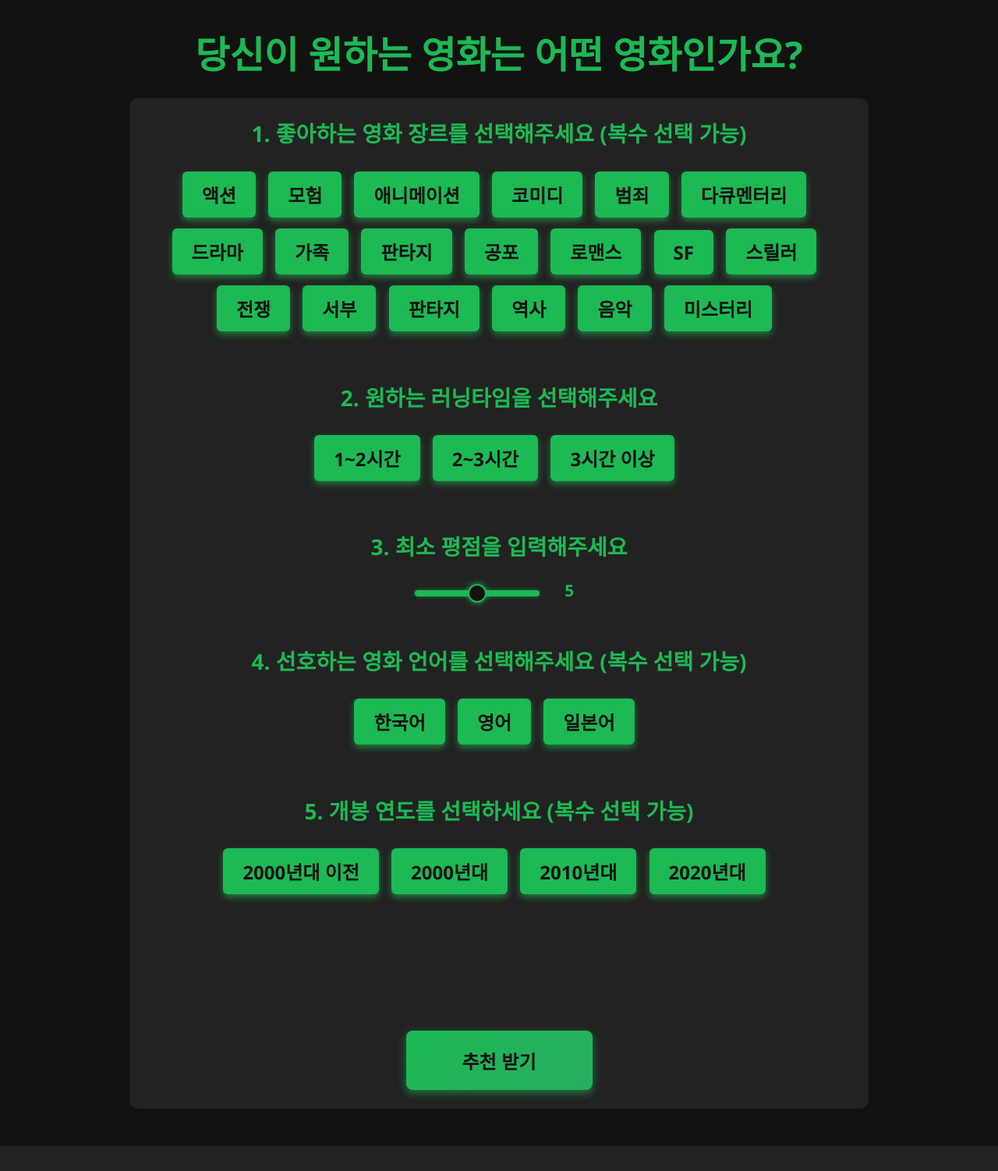
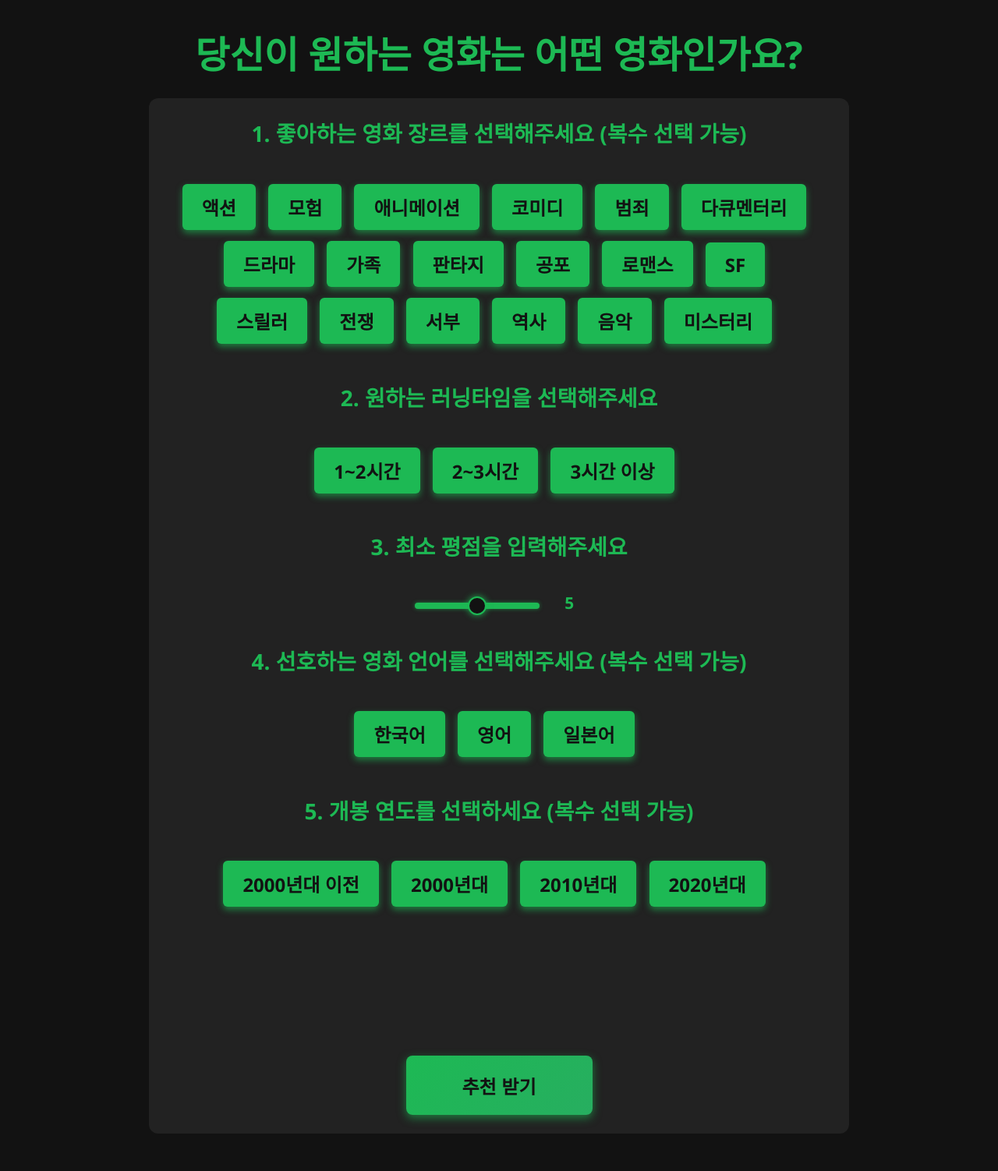
Before and after one commit to yhs1202/Python_My_Cinema, a Flask app: page /recommend_mv_survey in a window 1280 px wide. Shown: the whole page at 78% size. Before the commit the page ends 1470 px from the top, so only its background shows below. Run offline with Flask 3, Linux system fonts and the light colour scheme.

Commit message:
영화추천사이트UI재수정

```diff
--- a/templates/recommend_mv_survey.html
+++ b/templates/recommend_mv_survey.html
@@ -20,15 +20,15 @@
             background: #222;
             padding: 1.5em;
             border-radius: 12px;
-            max-width: 900px;
+            max-width: 850px;
             margin: 0 auto 3em auto;
             align-content: center;
             text-align: center;
         }
         fieldset {
             border: none;
-            margin-bottom: 3.5em;
-            padding: 0;
+            margin-bottom: 1.5em;
+            padding: 1em;
         }
         legend {
             font-size: 28px;
@@ -245,9 +245,6 @@
             <input type="checkbox" id="genre37" name="genres" value="37">
             <label for="genre37" class="checkbox-custom">서부</label>
 
-            <input type="checkbox" id="genre14" name="genres" value="14">
-            <label for="genre14" class="checkbox-custom">판타지</label>
-
             <input type="checkbox" id="genre36" name="genres" value="36">
             <label for="genre36" class="checkbox-custom">역사</label>
 
```
